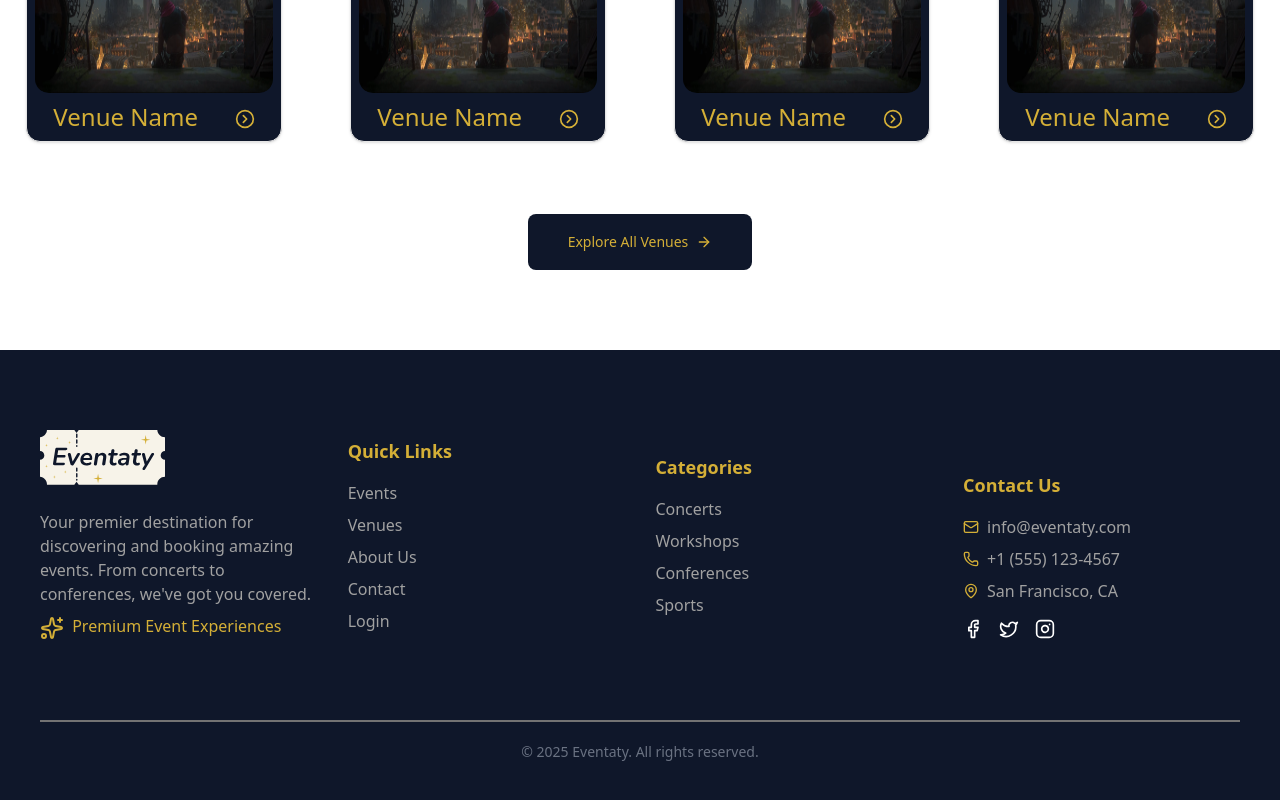
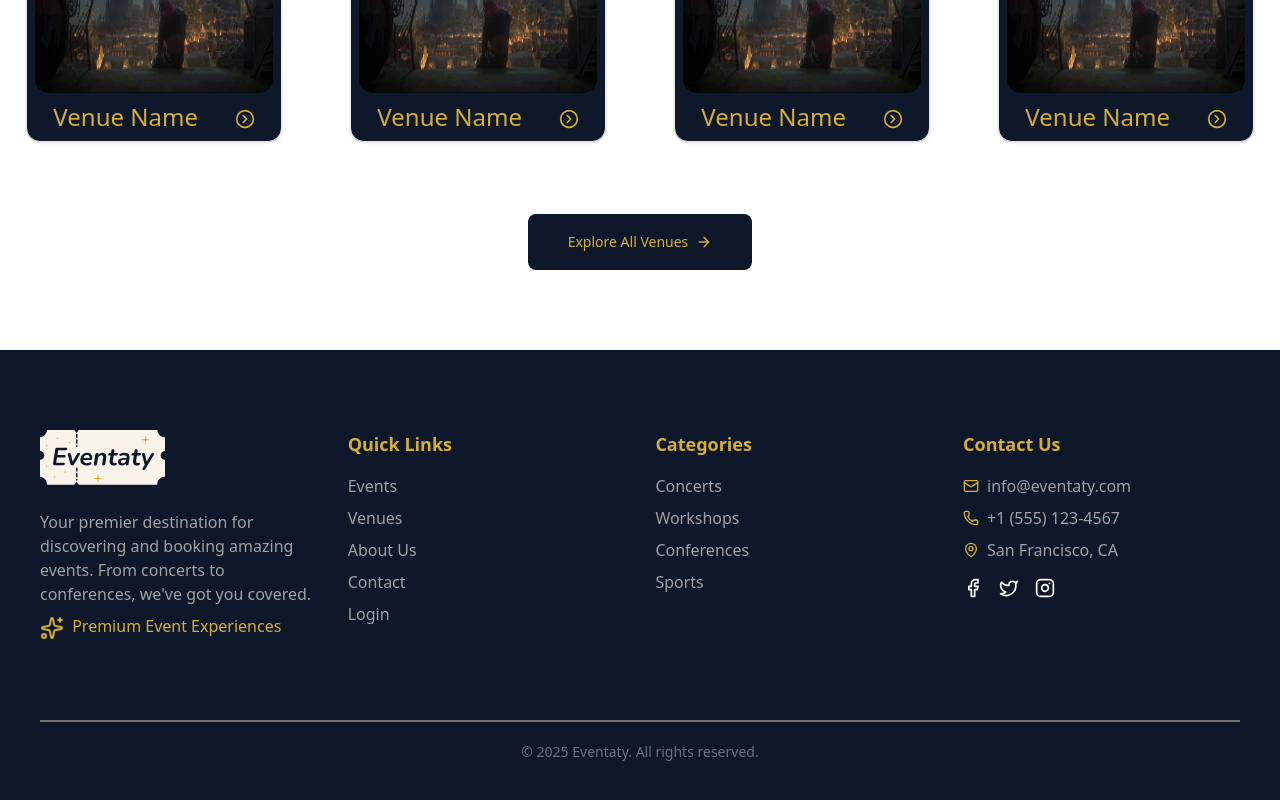
Before and after one commit to Mohamed-Tarek-Mo/Eventaty, a Next.js app: page / in a window 1280 px wide. Shown: the part 1434-2234 px from the top of the page. Built offline with nearby package versions, Linux system fonts and the light colour scheme.

Commit message:
footer fixed

```diff
--- a/components/layout/Footer.jsx
+++ b/components/layout/Footer.jsx
@@ -12,7 +12,7 @@ import Link from "next/link";
 export default function Footer() {
   return (
     <footer className="p-10 bg-primary">
-      <div className="flex flex-wrap justify-between items-center py-10 border-b-2 gap-1 space-y-10 border-muted-foreground">
+      <div className="flex flex-wrap justify-between py-10 border-b-2 gap-1 space-y-10 border-muted-foreground">
         <div className="w-full md:w-2/5 lg:w-3/13 space-y-2">
           <img src="/Logo.svg" alt="logo" className="h-14 mb-6" />
           <p className="text-ring">
```
